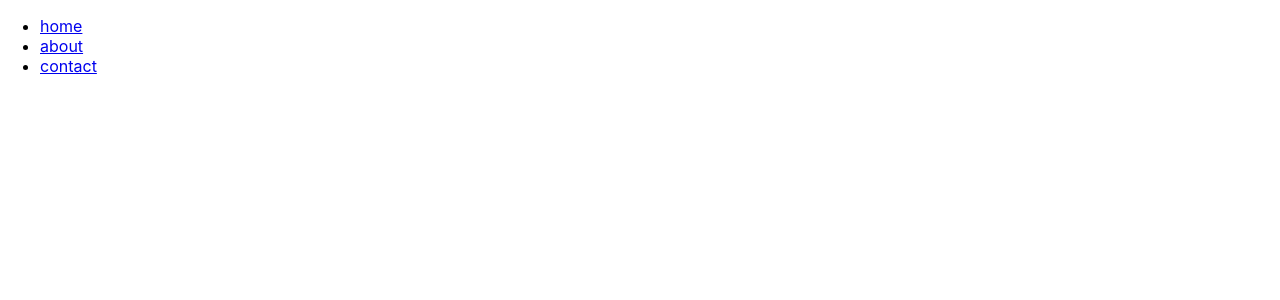
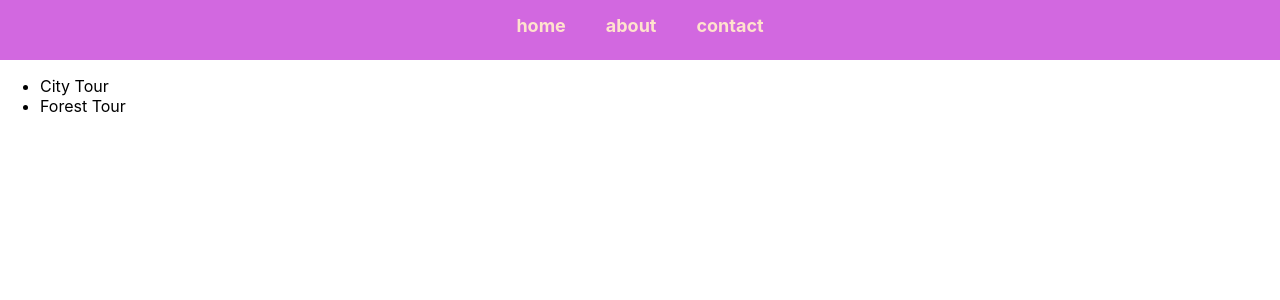
Before and after one commit to Amandeep1102/Triweb-Learning, a React (Create React App) app in the folder React/myproject/: page /product in a window 1280 px wide. Before the commit this address had no page. Shown: the top 300 px of the page. Built offline with nearby package versions, Linux system fonts and the light colour scheme.

Commit message:
added style sheet in react  for each component

```diff
--- a/React/myproject/src/App.js
+++ b/React/myproject/src/App.js
@@ -1,5 +1,7 @@
 import Home from "./pages/Home";
 import About from "./pages/About";
+import Product from "./pages/product";
+
 import Contact from "./pages/Contact";
 import { Routes, Route } from "react-router-dom";
 import MainMenu from "./components/layouts/MainMenu";
@@ -13,6 +15,7 @@ function App() {
       <Route path='' element={<Home/>}></Route>
       <Route path='/about' element={<About/>}></Route>
       <Route path='/contact' element={<Contact/>}></Route>
+      <Route path='/product' element={<Product/>}></Route>
       </Routes>
     </div>
   );
--- a/React/myproject/src/components/layouts/MainMenu.js
+++ b/React/myproject/src/components/layouts/MainMenu.js
@@ -1,7 +1,8 @@
 import { Link } from "react-router-dom";
+import MainMenuStyle from './MainMenu.module.css';
 
 function MainMenu(){
-    return <header>
+    return <header className={MainMenuStyle.header}>
         <nav>
             <ul>
                 <li><Link to="/">home</Link></li>
--- /dev/null
+++ b/React/myproject/src/components/layouts/MainMenu.module.css
@@ -0,0 +1,34 @@
+/* Header container */
+.header {
+    background-color: rgb(210, 104, 224);
+    padding: 10px 0;
+    height: 5vh;
+  }
+
+  /* Navigation menu */
+  .header nav ul {
+    list-style: none;
+    margin-top:5px;
+    padding: 0;
+    text-align: center;
+  }
+
+  /* Navigation menu items */
+  .header nav ul li {
+    display: inline;
+    margin: 0 20px;
+  }
+
+  /* Navigation links */
+  .header nav ul li a {
+    text-decoration: none;
+    font-size: large;
+    color: #ffe2cd;
+    font-weight: bold;
+    transition: color 0.3s ease;
+  }
+
+  /* Hover effect for links */
+  .header nav ul li a:hover {
+    color: #820077;
+  }
--- /dev/null
+++ b/React/myproject/src/pages/product.js
@@ -0,0 +1,27 @@
+function Product(){
+    let products=[
+        {
+            id:'p1',
+            product_name:"City Tour",
+            image:"",
+            description:"It's a good tour",
+            price:"20000"
+        },
+        {
+            id:'p2',
+            product_name:"Forest Tour",
+            image:"forest.jpg",
+            description:"It's a nature tour",
+            price:"50000"
+        }
+       ]
+    return <div>
+       <ul>
+        {products.map((item)=>{
+            return <li key={item.id}>{item.product_name}</li>;
+        })}
+        </ul>
+    </div>
+}
+
+export default Product;
```
